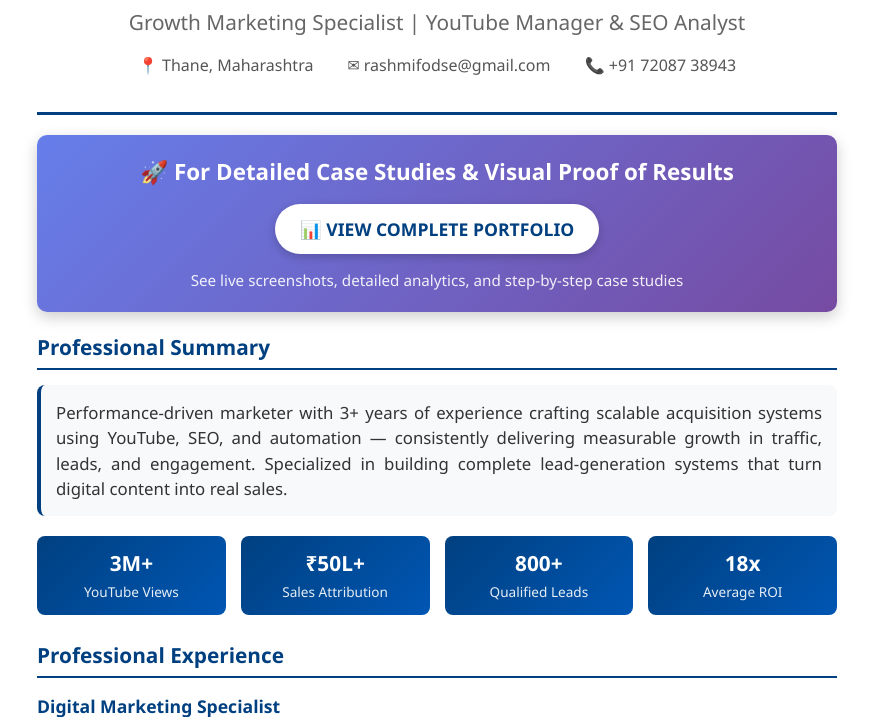
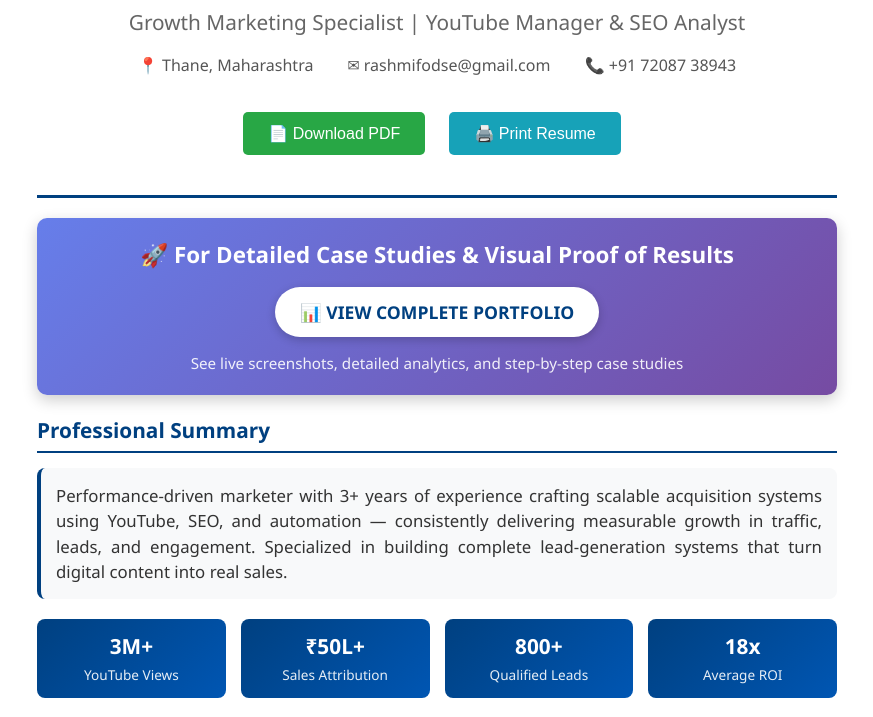
Before and after one commit to rashmifodse/rashmifodse_resume.github.io, a plain HTML site: page index.html in a window 1280 px wide. Shown: the part 83-800 px from the top of the page, without its empty margins (203-1076 px from the left). Drawn offline with Linux system fonts and the light colour scheme.

Commit message:
Update index.html

```diff
--- a/index.html
+++ b/index.html
@@ -266,6 +266,10 @@
             <span>✉ rashmifodse@gmail.com</span>
             <span>📞 +91 72087 38943</span>
         </div>
+        <div class="no-print">
+            <button class="download-btn" onclick="downloadPDF()">📄 Download PDF</button>
+            <button class="download-btn" onclick="window.print()" style="background: #17a2b8; margin-left: 10px;">🖨️ Print Resume</button>
+        </div>
     </div>
 
     <!-- Portfolio Banner - Most Prominent -->
```
